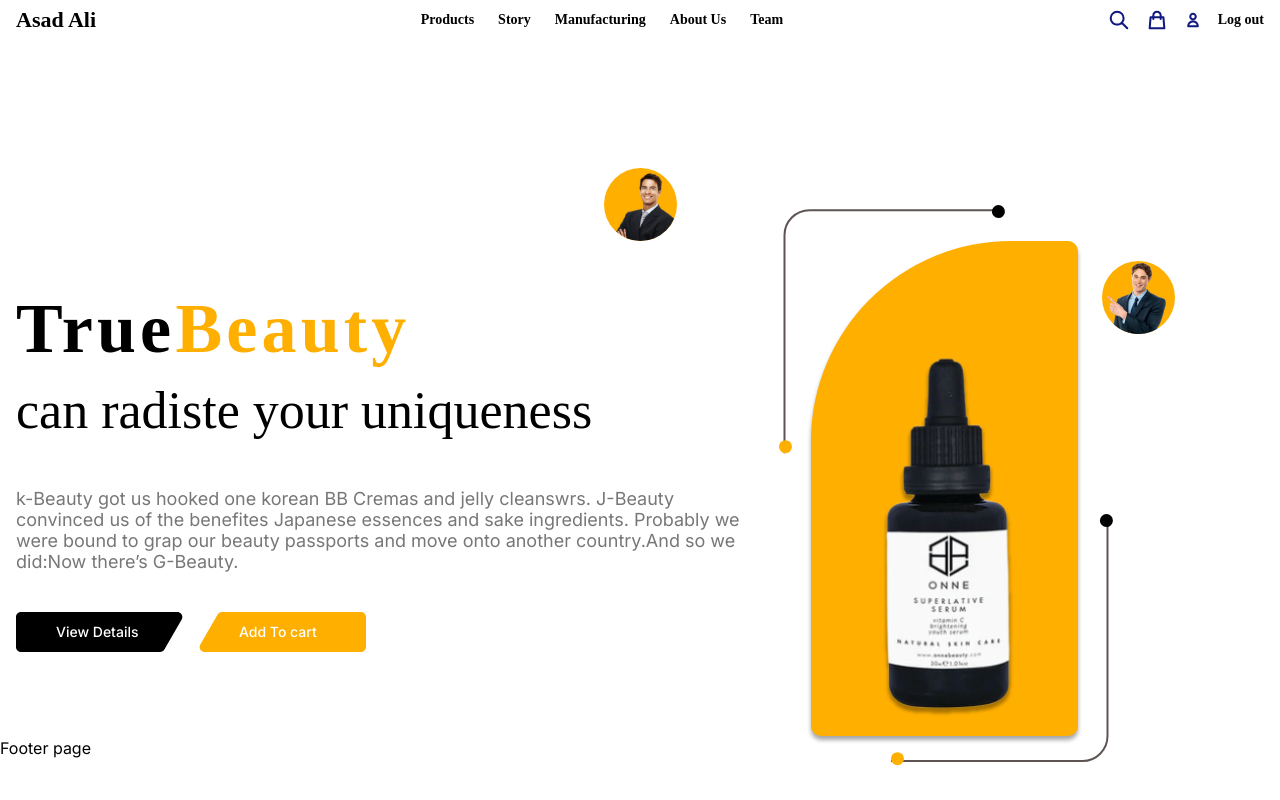
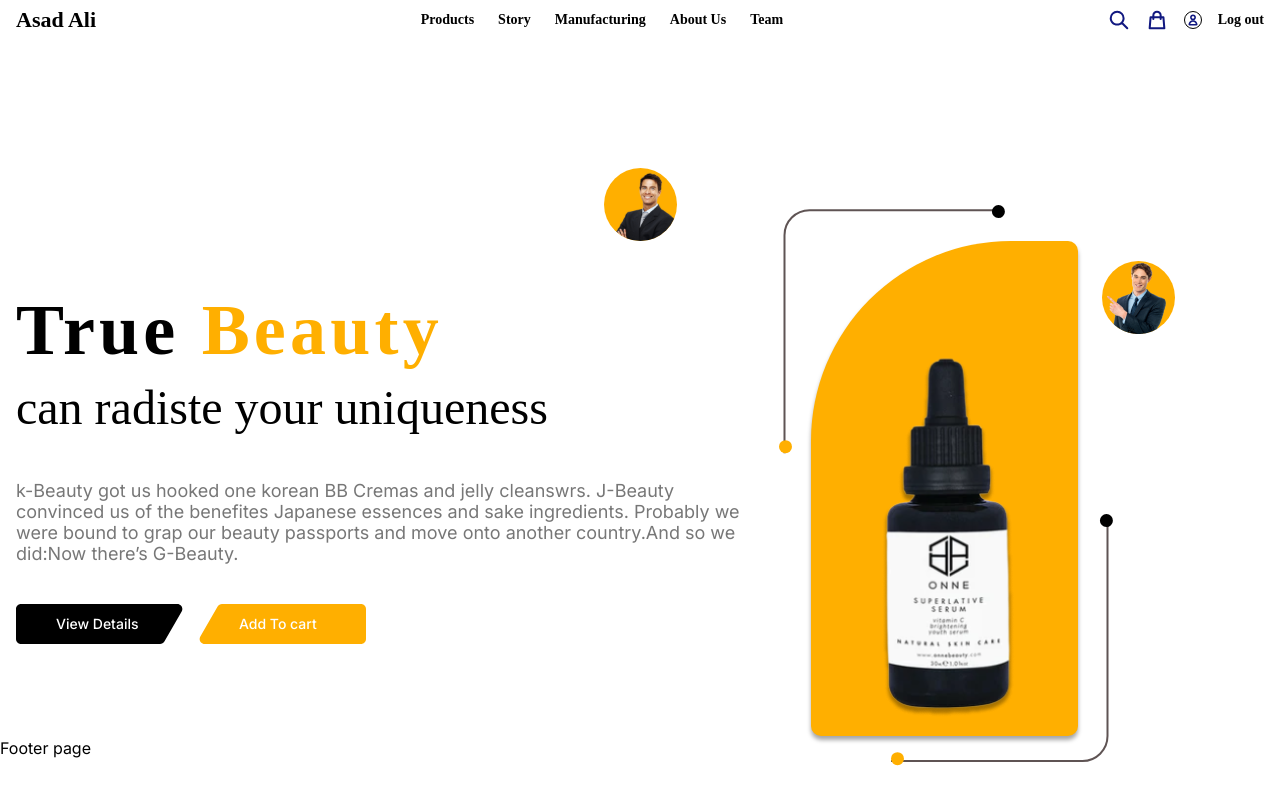
Before and after one commit to showkatbinidris70/beauty-products-next-js-row-tailwind-framer-motion, a Next.js app: page / in a window 1280 px wide. Built offline with nearby package versions, Linux system fonts and the light colour scheme.

Commit message:
responsive issue solved

```diff
--- a/app/globals.css
+++ b/app/globals.css
@@ -41,7 +41,6 @@
 .beauty-product-title {
   color: #000;
   font-family: Martel;
-  font-size: 70px;
   font-style: normal;
   font-weight: 700;
   line-height: normal;
@@ -51,7 +50,6 @@
 .beauty-product-title span {
   color: #ffaf00;
   font-family: Martel;
-  font-size: 70px;
   font-style: normal;
   font-weight: 700;
   line-height: normal;
@@ -61,7 +59,6 @@
 .beauty-product-slogan {
   color: #000;
   font-family: Martel;
-  font-size: 52px;
   font-style: normal;
   font-weight: 400;
   line-height: normal;
--- a/app/navbar/page.js
+++ b/app/navbar/page.js
@@ -103,13 +103,21 @@
                   />
                 </svg>
               </a>
-              <a href="#" class="toggle hidden md:flex w-full md:w-auto">
+              <a
+                href="#"
+                class="toggle hidden md:flex w-full md:w-auto text-black"
+              >
                 <svg
                   xmlns="http://www.w3.org/2000/svg"
                   width="18"
                   height="18"
                   viewBox="0 0 18 18"
                   fill="none"
+                  style={{
+                    border: "1px solid black",
+                    borderRadius: "50%",
+                    padding: "1px",
+                  }}
                 >
                   <path
                     d="M10.9443 7.50704C11.46 6.99132 11.7498 6.29185 11.7498 5.5625C11.7498 4.83315 11.46 4.13368 10.9443 3.61796C10.4286 3.10223 9.7291 2.8125 8.99976 2.8125C8.27041 2.8125 7.57094 3.10223 7.05521 3.61796C6.53949 4.13368 6.24976 4.83315 6.24976 5.5625C6.24976 6.29185 6.53949 6.99132 7.05521 7.50704C7.57094 8.02277 8.27041 8.3125 8.99976 8.3125C9.7291 8.3125 10.4286 8.02277 10.9443 7.50704Z"
@@ -127,45 +135,6 @@
                   />
                 </svg>
               </a>
-              {/* <div className="relative">
-                <svg
-                  xmlns="http://www.w3.org/2000/svg"
-                  width="22"
-                  height="22"
-                  viewBox="0 0 22 22"
-                  fill="none"
-                >
-                  <circle cx="11" cy="11" r="10.5" stroke="black" />
-                </svg>
-                <a
-                  href="#"
-                  class="toggle md:flex w-full md:w-auto absolute top-0"
-                  style={{ marginTop: "2px", marginLeft: "2px" }}
-                >
-                  <svg
-                    xmlns="http://www.w3.org/2000/svg"
-                    width="18"
-                    height="18"
-                    viewBox="0 0 18 18"
-                    fill="none"
-                  >
-                    <path
-                      d="M10.9443 7.50704C11.46 6.99132 11.7498 6.29185 11.7498 5.5625C11.7498 4.83315 11.46 4.13368 10.9443 3.61796C10.4286 3.10223 9.7291 2.8125 8.99976 2.8125C8.27041 2.8125 7.57094 3.10223 7.05521 3.61796C6.53949 4.13368 6.24976 4.83315 6.24976 5.5625C6.24976 6.29185 6.53949 6.99132 7.05521 7.50704C7.57094 8.02277 8.27041 8.3125 8.99976 8.3125C9.7291 8.3125 10.4286 8.02277 10.9443 7.50704Z"
-                      stroke="#111880"
-                      stroke-width="2.04493"
-                      stroke-linecap="round"
-                      stroke-linejoin="round"
-                    />
-                    <path
-                      d="M5.5968 11.7846C6.49932 10.882 7.7234 10.375 8.99976 10.375C10.2761 10.375 11.5002 10.882 12.4027 11.7846C13.3052 12.6871 13.8123 13.9111 13.8123 15.1875H4.18726C4.18726 13.9111 4.69429 12.6871 5.5968 11.7846Z"
-                      stroke="#111880"
-                      stroke-width="2.04493"
-                      stroke-linecap="round"
-                      stroke-linejoin="round"
-                    />
-                  </svg>
-                </a>
-              </div> */}
               <a
                 href="#"
                 class="toggle hidden md:flex w-full md:w-auto text-black"
--- a/app/page.js
+++ b/app/page.js
@@ -24,11 +24,11 @@
         <div className="md:flex gap-4">
           {/* hero section left */}
           <div className="my-5 md:my-0 w-full md:w-3/5">
-            <h1 className="beauty-product-title mt-12">
+            <h1 className="beauty-product-title mt-12 text-4xl md:text-7xl">
               True
-              <span>Beauty</span>
+              <span> Beauty</span>
             </h1>
-            <h2 className="beauty-product-slogan mt-3">
+            <h2 className="beauty-product-slogan mt-3 text-2xl md:text-5xl">
               can radiste your uniqueness
             </h2>
             <p className="beauty-product-message mt-12">
@@ -197,7 +197,7 @@
                   </div>
                 </div>
               </div>
-              <div className="relative mt-5 m-2">
+              <div className="relative mt-5 m-2 hidden md:block">
                 <svg
                   xmlns="http://www.w3.org/2000/svg"
                   width="73"
```
